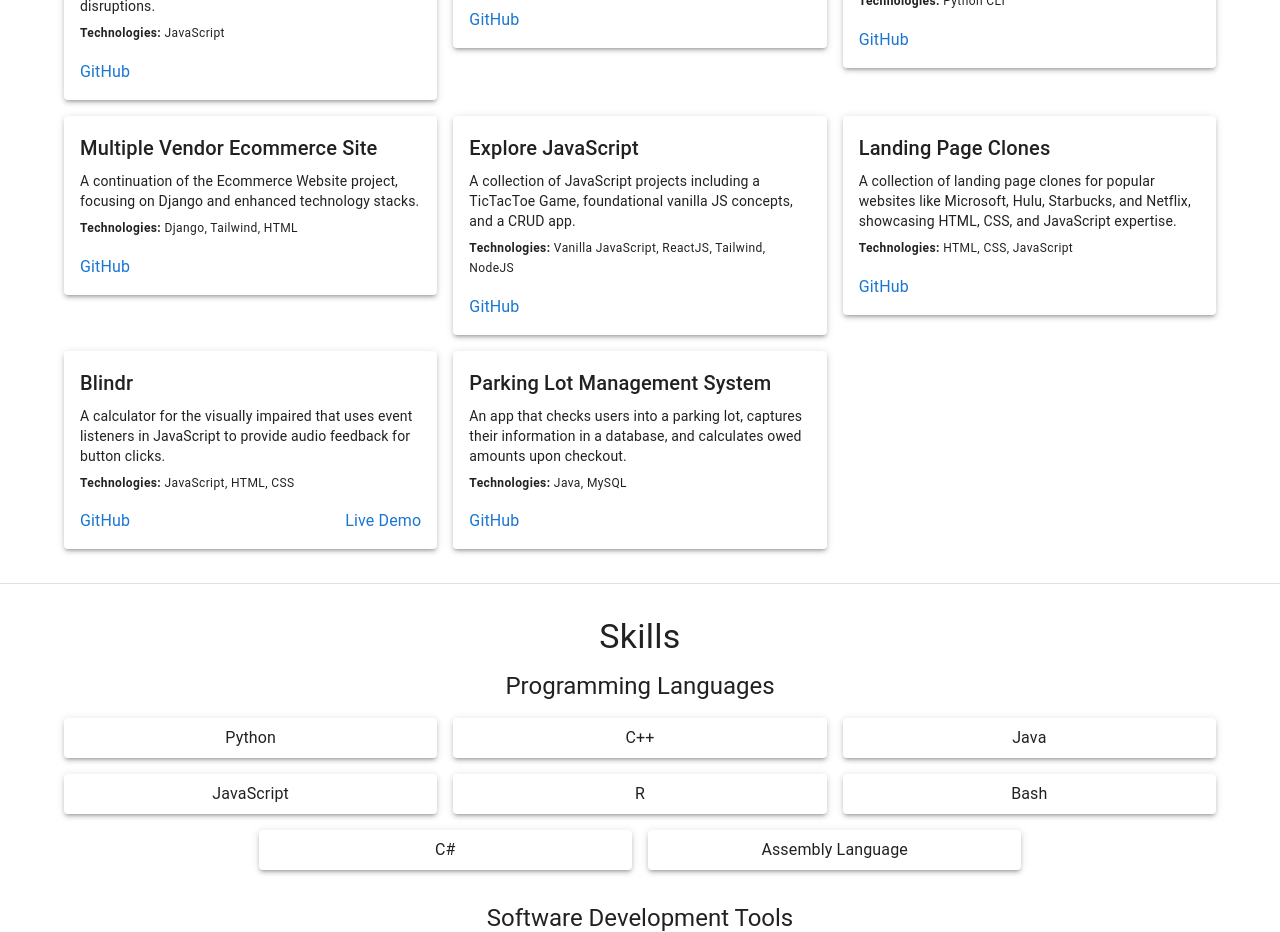
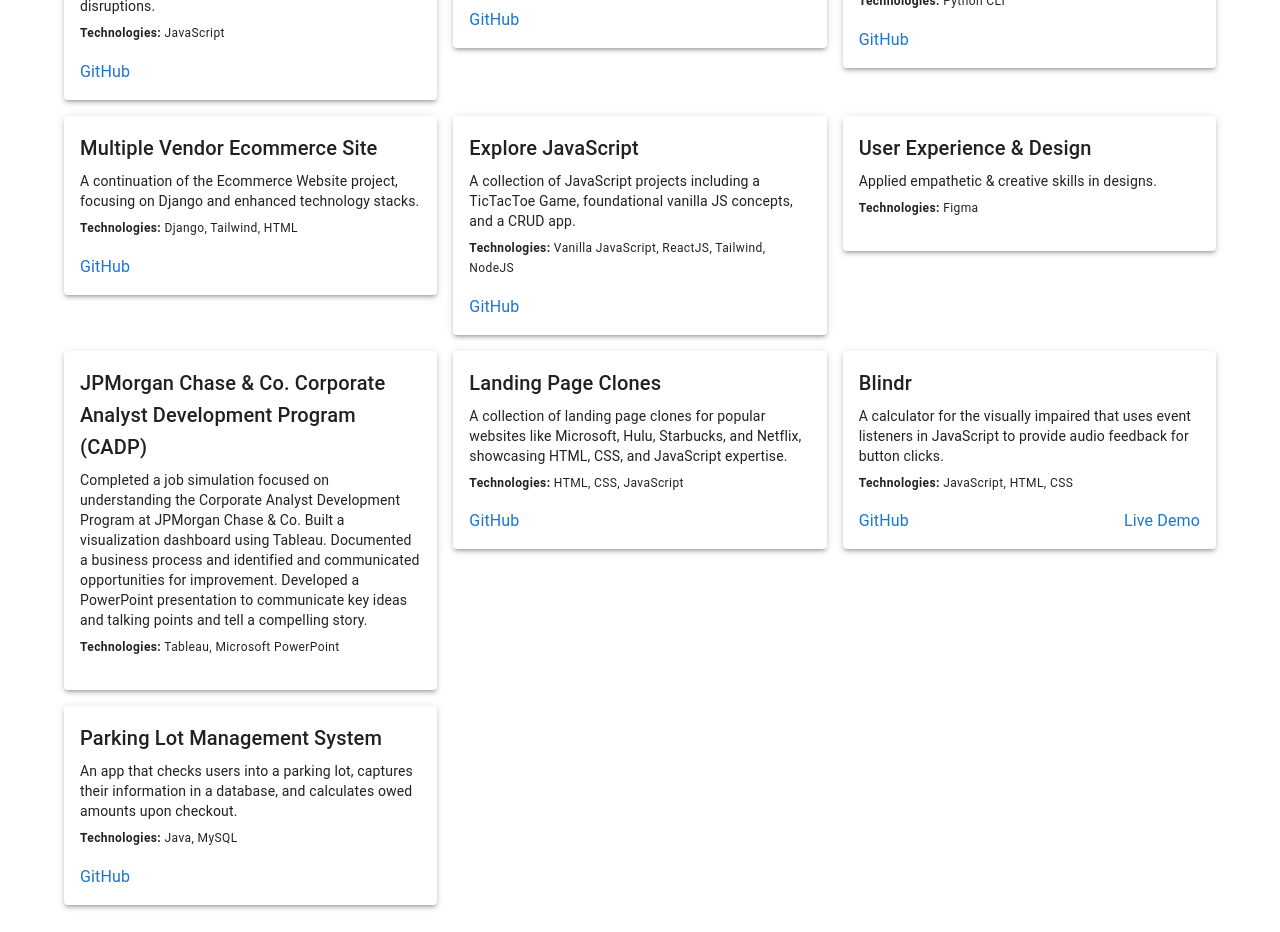
Before and after one commit to olivernjeru/olivernjeru.github.io, a React (Create React App) app: page / in a window 1280 px wide. Shown: the part 3200-4132 px from the top of the page. Built offline with nearby package versions, Linux system fonts and the light colour scheme.

Commit message:
add more projects
make GitHub link display dynamic and dependent on the existence of a link

```diff
--- a/src/components/Projects.js
+++ b/src/components/Projects.js
@@ -41,11 +41,13 @@ const Projects = () => {
                 <Typography variant="caption" display="block" mt={1}>
                   <strong>Technologies:</strong> {project.technologies}
                 </Typography>
-                <Box mt={2} sx={{ display: 'flex', justifyContent: 'space-between' }}> {/* Added flex and gap for spacing */}
-                  <NoUnderlineLink href={project.github}>
-                    GitHub
-                  </NoUnderlineLink>
-                  {project.live && ( // Conditional rendering for the "Live" link
+                <Box mt={2} sx={{ display: 'flex', justifyContent: 'space-between' }}>
+                  {project.github && ( // Render only if GitHub link exists
+                    <NoUnderlineLink href={project.github}>
+                      GitHub
+                    </NoUnderlineLink>
+                  )}
+                  {project.live && ( // Render only if Live Demo link exists
                     <NoUnderlineLink href={project.live}>
                       Live Demo
                     </NoUnderlineLink>
--- a/src/components/dataStores/Projects.js
+++ b/src/components/dataStores/Projects.js
@@ -33,6 +33,20 @@ const projects = [
     github: "https://github.com/olivernjeru/explore-javascript",
   },
   {
+    name: "User Experience & Design",
+    description:
+      "Applied empathetic & creative skills in designs.",
+    technologies: "Figma",
+    github: "",
+  },
+  {
+    name: "JPMorgan Chase & Co. Corporate Analyst Development Program (CADP)",
+    description:
+      "Completed a job simulation focused on understanding the Corporate Analyst Development Program at JPMorgan Chase & Co. Built a visualization dashboard using Tableau. Documented a business process and identified and communicated opportunities for improvement. Developed a PowerPoint presentation to communicate key ideas and talking points and tell a compelling story.",
+    technologies: "Tableau, Microsoft PowerPoint",
+    github: "",
+  },
+  {
     name: "Landing Page Clones",
     description:
       "A collection of landing page clones for popular websites like Microsoft, Hulu, Starbucks, and Netflix, showcasing HTML, CSS, and JavaScript expertise.",
```
